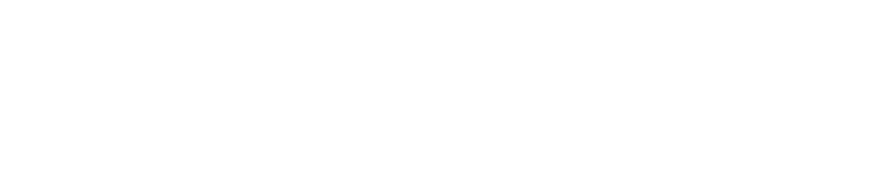
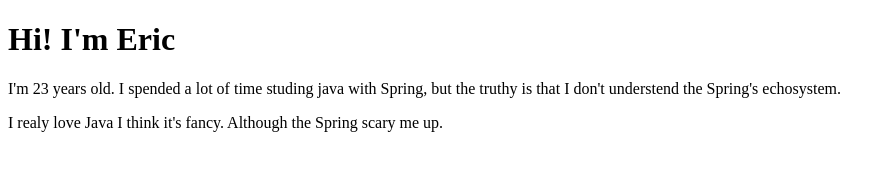
Before and after one commit to JEricFarias/git-test, a plain HTML site: page index.html in a window 1280 px wide. Shown: the whole page, without its empty margins (0-895 px from the left). Drawn offline with Linux system fonts and the light colour scheme.

Commit message:
Index implemented

```diff
--- a/index.html
+++ b/index.html
@@ -1,12 +1,21 @@
 <!DOCTYPE html>
 <html lang="en">
-<head>
-  <meta charset="UTF-8">
-  <meta name="viewport" content="width=device-width, initial-scale=1.0">
-  <meta http-equiv="X-UA-Compatible" content="ie=edge">
-  <title>Document</title>
-</head>
-<body>
-
-</body>
+  <head>
+    <meta charset="UTF-8" />
+    <meta name="viewport" content="width=device-width, initial-scale=1.0" />
+    <meta http-equiv="X-UA-Compatible" content="ie=edge" />
+    <title>Test Collaborating</title>
+  </head>
+  <body>
+    <div>
+      <h1>Hi! I'm Eric</h1>
+      <p>
+        I'm 23 years old. I spended a lot of time studing java with Spring, but
+        the truthy is that I don't understend the Spring's echosystem.
+      </p>
+      <p>
+        I realy love Java I think it's fancy. Although the Spring scary me up.
+      </p>
+    </div>
+  </body>
 </html>
```
